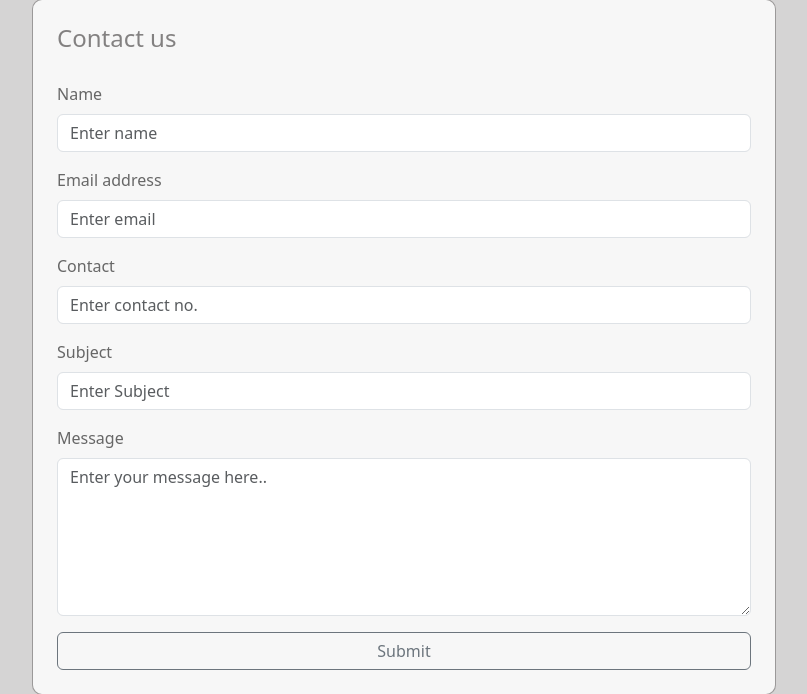
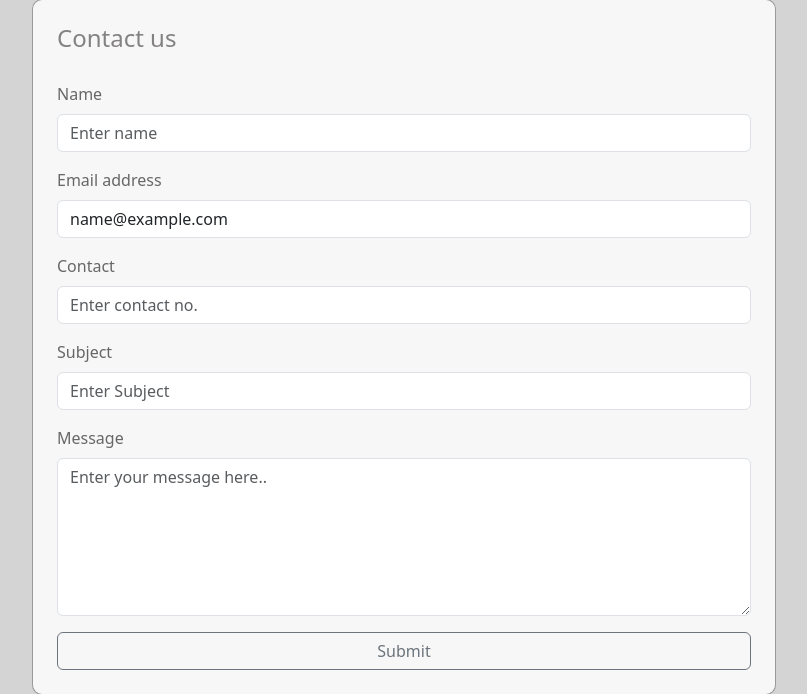
Before and after one commit to Sahaj-Shakya/project1, a PHP site: page /contact.php in a window 1280 px wide. Shown: the part 91-785 px from the top of the page, without its empty margins (236-1043 px from the left). Run offline with PHP 8.4, Linux system fonts and the light colour scheme; the visitor is signed in with stand-in values (Sample User, id 1).

Commit message:
contact.php

```diff
--- a/app/contact.php
+++ b/app/contact.php
@@ -4,7 +4,7 @@ include "connection.php";
 
 session_start();
 $username = isset($_SESSION['username']) ? $_SESSION['username'] : '';
-$user_email = $_SESSION['email'];
+$user_email = isset($_SESSION['email']) ? $_SESSION['email'] : '';
 
 $error = false;
 $message = '';
@@ -123,7 +123,7 @@ if (isset($_POST['submit'])) {
 
                 <div class="mb-3">
                     <label for="email" class="form-label">Email address</label>
-                    <input type="email" name="email" class="form-control" id="email" placeholder="Enter email" required>
+                    <input type="email" name="email" value="<?php echo $user_email ?>" class="form-control" id="email" placeholder="Enter email" required>
                 </div>
 
                 <div class="mb-3">
```
